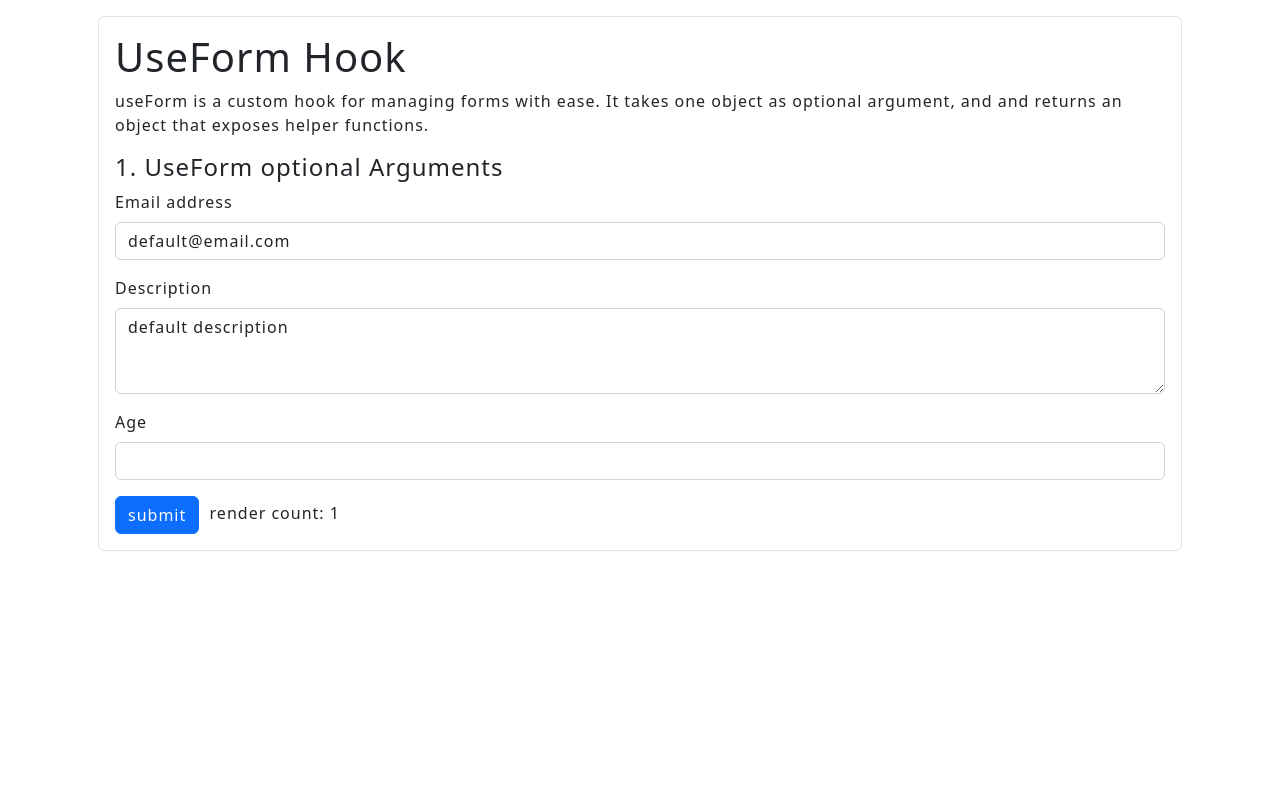
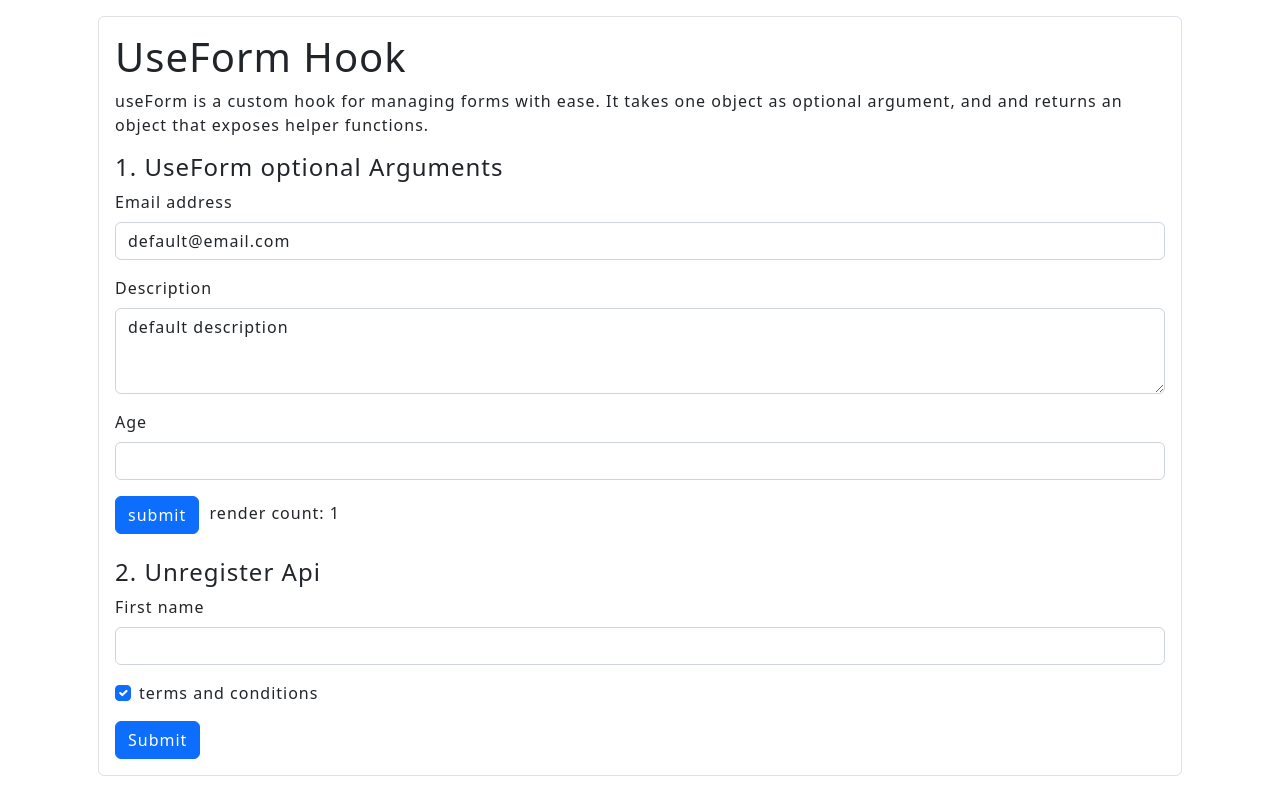
Before and after one commit to bettaibi/react-hook-form-overview, a React (Vite) app: page /useFormPage in a window 1280 px wide. Built offline with nearby package versions, Linux system fonts and the light colour scheme.

Commit message:
feat: unregister Api

```diff
--- /dev/null
+++ b/src/components/UnregisterApiExample/index.tsx
@@ -0,0 +1,44 @@
+import React, { useEffect } from "react";
+import { Button, Form } from "react-bootstrap";
+import { useForm } from "react-hook-form";
+
+export default function UnregisterApiExample() {
+  const { register, handleSubmit, watch, unregister } = useForm({
+    defaultValues: {
+      firstName: "",
+      termsAndConditions: true,
+    },
+  });
+
+  const isTermsAndConditionsActive = watch("termsAndConditions");
+
+  const onSubmitHandler = (values: any) => {
+    console.log(values);
+  };
+
+  useEffect(() => {
+    if (!isTermsAndConditionsActive) {
+      unregister("firstName");
+    }
+  }, [isTermsAndConditionsActive]);
+
+  return (
+    <Form onSubmit={handleSubmit(onSubmitHandler)}>
+      {isTermsAndConditionsActive && (
+        <Form.Group className="mb-3" controlId="exampleForm.ControlInput1">
+          <Form.Label>First name</Form.Label>
+          <Form.Control {...register("firstName")} type="text" />
+        </Form.Group>
+      )}
+
+      <Form.Group className="mb-3" controlId="exampleForm.ControlTextarea1">
+        <Form.Check
+          {...register("termsAndConditions")}
+          label="terms and conditions"
+        />
+      </Form.Group>
+
+      <Button type="submit">Submit</Button>
+    </Form>
+  );
+}
--- a/src/containers/UseFormPage/index.tsx
+++ b/src/containers/UseFormPage/index.tsx
@@ -1,5 +1,6 @@
 import React from "react";
 import { Container } from "react-bootstrap";
+import UnregisterApiExample from "../../components/UnregisterApiExample";
 import UseFormWithArguments from "../../components/UseFormWithArguments";
 
 export default function UseFormPage() {
@@ -13,7 +14,9 @@ export default function UseFormPage() {
           helper functions.
         </p>
         <h4>1. UseForm optional Arguments</h4>
-        <UseFormWithArguments />
+        <UseFormWithArguments /> <br />
+        <h4>2. Unregister Api</h4>
+        <UnregisterApiExample />
       </div>
     </Container>
   );
```
Also changed, not shown: src/containers/useFormContextPage/index.tsx (+5 -7 lines).
